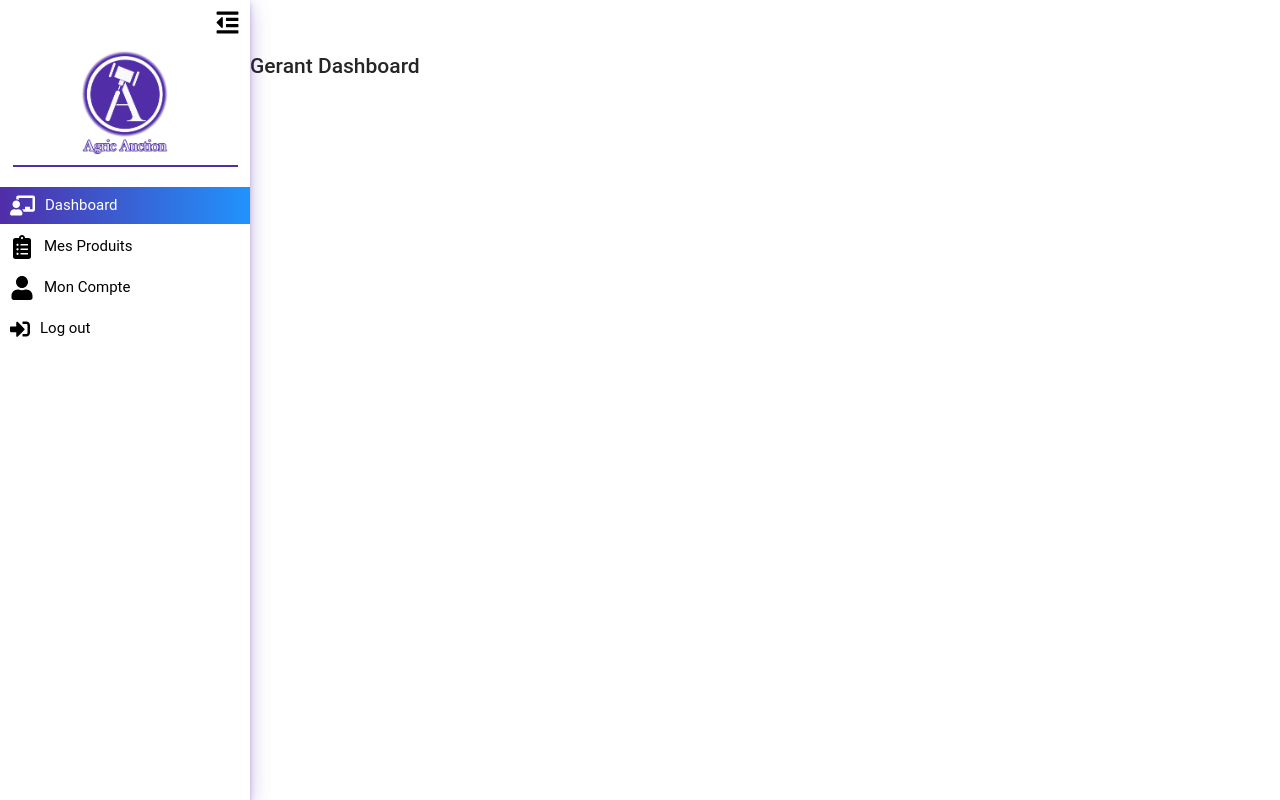
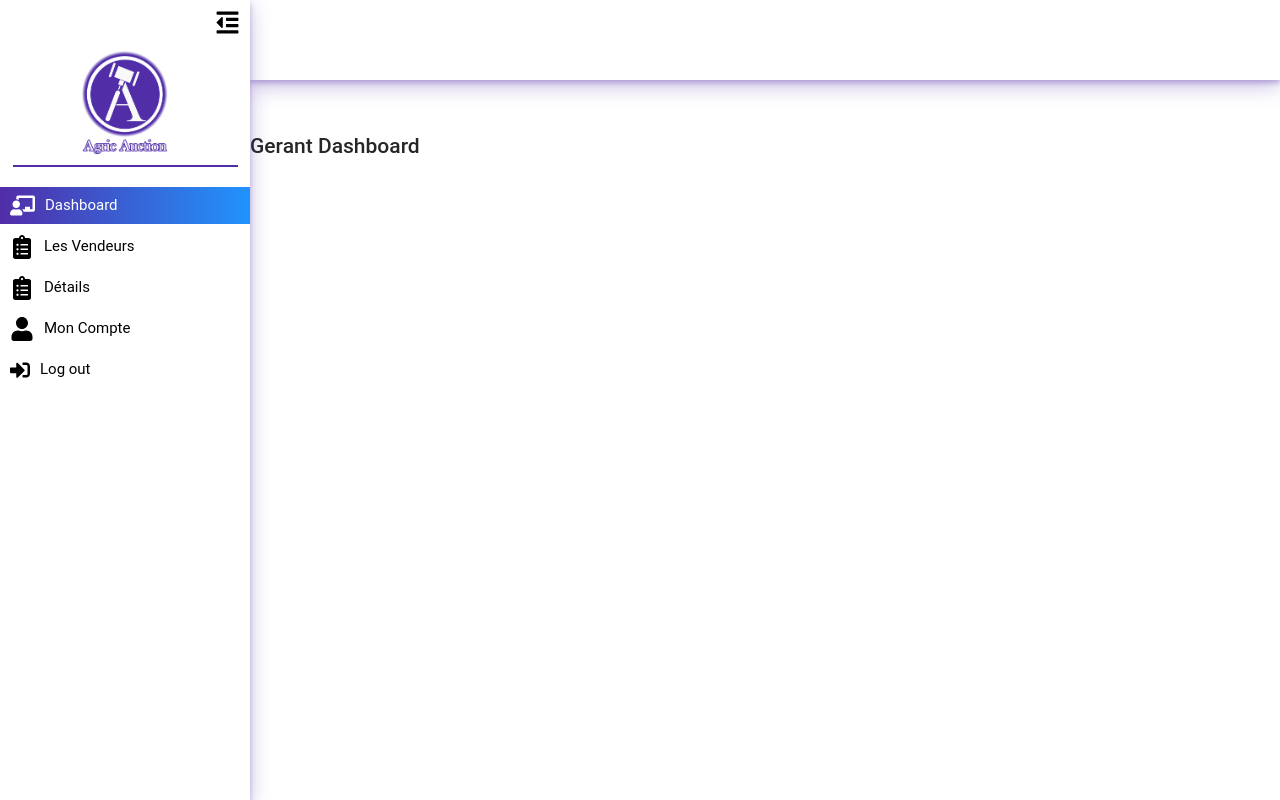
Before and after one commit to derrickteta/vente-enchere, a React (Create React App) app: page /gerant/dashboard in a window 1280 px wide. Built offline with nearby package versions, Linux system fonts and the light colour scheme; a web font is replaced by a local one.

Commit message:
feat: Create and add a Header Component to  default  gerant  container

```diff
--- a/src/modules/gerant/components/GerantContainer.tsx
+++ b/src/modules/gerant/components/GerantContainer.tsx
@@ -2,22 +2,34 @@ import styled from '@emotion/styled';
 import { ReactNode, useState } from 'react';
 import { FaChalkboardTeacher, FaClipboardList, FaUser } from 'react-icons/fa';
 import { SideBar } from '../../shared/SideBar';
+import { GerantHeader } from './GerantHeader';
 
 const Container = styled.div`
   margin-left: 50px;
-  padding: 30px;
+  padding-left: 30px;
   font-size: 14px;
   font-family: Roboto;
   transition: 0.5s;
 
+  .header {
+    border: 1px solid black;
+    height: 70px;
+  }
+
   @media (min-width: 1200px) {
     margin-left: 200px;
-    padding: 50px;
+    padding-left: 50px;
     transition: 0.5s;
 
     .shrink {
       margin-left: -180px;
       transition: 0.5s;
+    }
+
+    .header-shrinked {
+      margin-left: -200px;
+      transition: 0.5s;
+      height: 80px;
     }
   }
 `;
@@ -25,13 +37,15 @@ const Container = styled.div`
 export const GerantContainer = ({
   clicked,
   children,
+  headerChildren,
 }: {
   children: ReactNode;
   clicked: string;
+  headerChildren: ReactNode;
 }) => {
   const [shrink, setShrink] = useState(false);
   return (
-    <div>
+    <div style={{}}>
       <SideBar
         routes={ROUTES}
         clicked={clicked}
@@ -39,6 +53,7 @@ export const GerantContainer = ({
         setShrink={setShrink}
       />
       <Container>
+        <GerantHeader shrinked={shrink}>{headerChildren}</GerantHeader>
         <div className={shrink ? 'shrink' : ''}>{children}</div>
       </Container>
     </div>
@@ -60,13 +75,24 @@ const ROUTES = [
   {
     icon: (clicked: string) => (
       <FaClipboardList
-        color={clicked === 'produits' ? 'white' : 'black'}
+        color={clicked === 'vendeurs' ? 'white' : 'black'}
         size={24}
       />
     ),
-    link: '/gerant/products',
-    text: 'Mes Produits',
-    clicked: 'produits',
+    link: '/gerant/vendors',
+    text: 'Les Vendeurs',
+    clicked: 'vendors',
+  },
+  {
+    icon: (clicked: string) => (
+      <FaClipboardList
+        color={clicked === 'details' ? 'white' : 'black'}
+        size={24}
+      />
+    ),
+    link: '/gerant/details',
+    text: 'Détails',
+    clicked: 'details',
   },
   {
     icon: (clicked: string) => (
--- /dev/null
+++ b/src/modules/gerant/components/GerantHeader.tsx
@@ -0,0 +1,51 @@
+import styled from '@emotion/styled';
+import { ReactNode } from 'react';
+
+const Container = styled.div`
+  .header-container {
+    box-shadow: 0 3px 5px 0 rgba(81, 45, 168, 0.3),
+      0 6px 20px 0 rgba(81, 45, 168, 0.3);
+    height: 80px;
+    display: flex;
+    flex-direction: row;
+    justify-content: space-between;
+    align-items: center;
+    padding: 10px 30px;
+    margin-bottom: 50px;
+  }
+
+  @media (min-width: 1200px) {
+    transition: 0.5s;
+
+    .header-shrinked {
+      box-shadow: 0px 6px 20px 0 rgba(81, 45, 168, 0.3);
+      margin-left: -200px;
+      transition: 0.5s;
+      height: 80px;
+      display: flex;
+      flex-direction: row;
+      justify-content: space-between;
+      align-items: center;
+      padding: 10px 30px;
+      margin-bottom: 50px;
+    }
+  }
+`;
+
+export const GerantHeader = ({
+  shrinked,
+  children,
+}: {
+  children: ReactNode;
+  shrinked: boolean;
+}) => {
+  return (
+    <div style={{}}>
+      <Container>
+        <div className={shrinked ? 'header-shrinked' : 'header-container'}>
+          {children}
+        </div>
+      </Container>
+    </div>
+  );
+};
```
